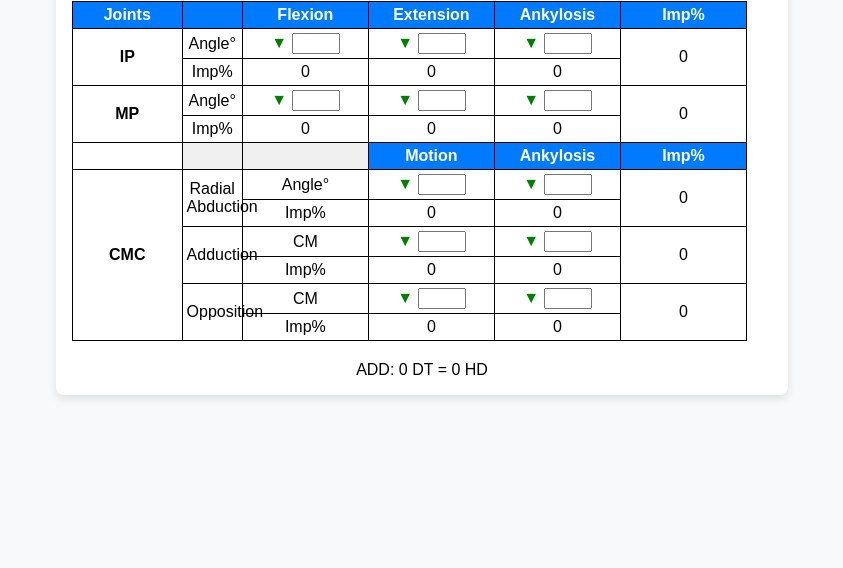
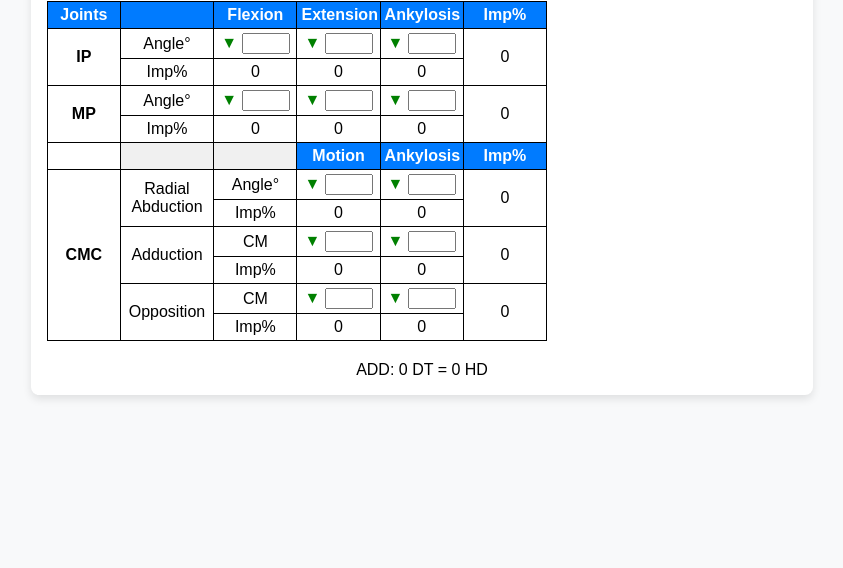
Before and after one commit to ttucker22/ROM-Digit-V3, a plain HTML site: page index.html in a window 1280 px wide. Shown: the part 232-800 px from the top of the page, without its empty margins (218-1061 px from the left). Drawn offline with Linux system fonts and the light colour scheme.

Commit message:
Update index.html

```diff
--- a/index.html
+++ b/index.html
@@ -19,7 +19,7 @@
             border-radius: 8px;
             box-shadow: 0 4px 8px rgba(0, 0, 0, 0.1);
             padding: 16px;
-            max-width: 700px;
+            max-width: 750px;
             width: 100%;
         }
         .card-header {
@@ -30,7 +30,7 @@
         }
         table {
             border-collapse: collapse;
-            max-width: 675px;
+            max-width: 500px;
             width: 100%;
             table-layout: fixed;
         }
@@ -43,7 +43,7 @@
             width: 12%;
         }
         th.empty, td.empty {
-            width: 6%;
+            width: 16%;
         }
         th.flexion, th.extension, th.ankylosis, th.imp, td.flexion, td.extension, td.ankylosis, td.imp {
             width: 14%;
```
